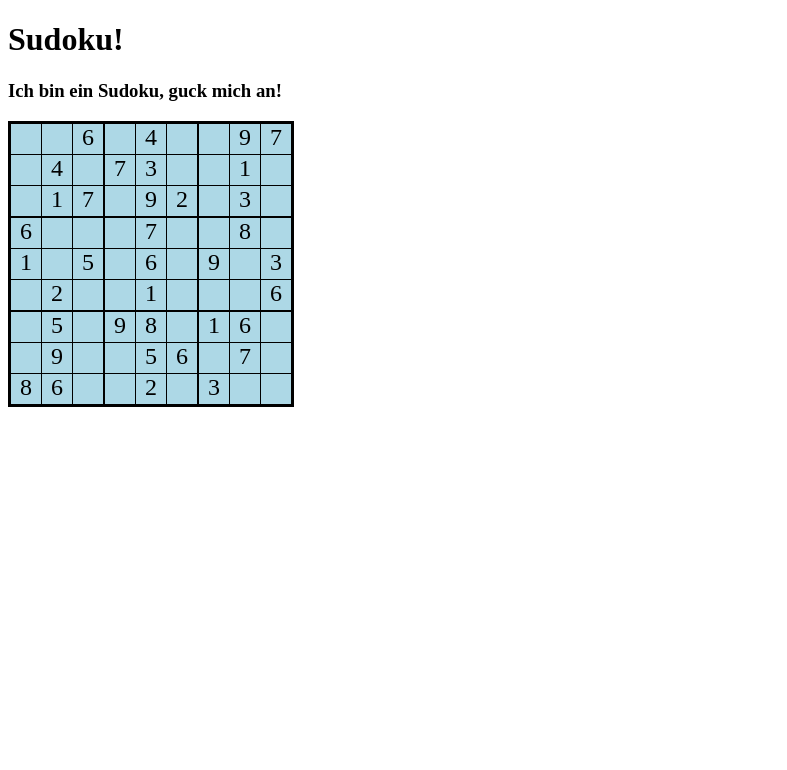
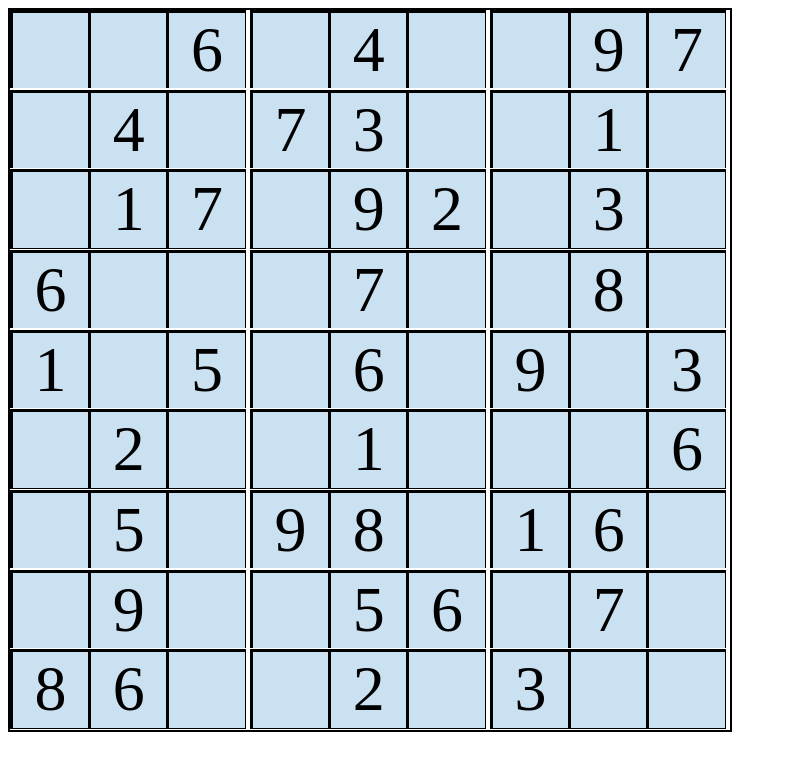
Before and after one commit to ElSenjor/sudoku-frontend, an Angular app: page / in a window 1280 px wide. Shown: the top 770 px of the page, without its empty margins (0-787 px from the left). Built offline with nearby package versions, Linux system fonts and the light colour scheme.

Commit message:
Grid size now relative to browser window size. Not yet pretty though

```diff
--- a/src/app/app.component.html
+++ b/src/app/app.component.html
@@ -1,5 +1,3 @@
-<h1>Sudoku!</h1>
-<h3>Ich bin ein Sudoku, guck mich an!</h3>
 
 <app-grid></app-grid>
 
--- a/src/app/box/box.component.css
+++ b/src/app/box/box.component.css
@@ -1,8 +1,8 @@
 .box {
     display: flex;
     flex-wrap: wrap;
-    width: 94px;
-    height: 94px;
+    width: 30vmin;
+    height: 30vmin;
     border: 0px;
     margin: 0px;
     padding: 0px;
--- a/src/app/cell/cell.component.css
+++ b/src/app/cell/cell.component.css
@@ -1,25 +1,14 @@
 .cell {
   flex-wrap: wrap;
-  width: 30px;
-  height: 30px;
-  background-color: lightblue;
-  border-left: solid 1px;
-  border-top: solid 1px;
+  width: 9.4vmin;
+  height: 9.4vmin;
+  background-color: rgb(201, 225, 240);
+  border-left: solid 0.45vmin;
+  border-top: solid 0.45vmin;
   margin: 0px;
   padding: 0px;
-  font-size: 24px;
+  font-size: 8vmin;
   text-align: center;
-}
-
-input {
-  width: 30px;
-  height: 30px;
-  font-size: 24px;
-  text-align: center;
-  border: 0px;
-  margin: 0px;
-  padding: 0px;
-  color: darkblue
 }
 
 .border-right {
--- a/src/app/cell/cell.component.html
+++ b/src/app/cell/cell.component.html
@@ -1,9 +1,9 @@
 <div
   class="cell"
-  [ngClass]="{ 'border-right': borderRight, 'border-bottom': borderBottom }"
+  [ngClass]="{'border-right': borderRight, 'border-bottom': borderBottom}"
   contenteditable="true"
 
 >
+  {{this.defaultValueEmptyIfZero(this.defaultValue)}}
 
-  {{this.defaultValueEmptyIfZero(this.defaultValue)}}
 </div>
--- a/src/app/cell/cell.component.ts
+++ b/src/app/cell/cell.component.ts
@@ -18,10 +18,10 @@ export class CellComponent {
   @Input()
   defaultValue: string = "0";
 
-  readOnly: boolean = false;
+  valIsZero: boolean = false;
 
   ngOnInit(){
-    this.readOnly = this.ValueUnequalToZero(this.defaultValue);
+    this.valIsZero = this.ValueEqualToZero(this.defaultValue);
   }
 
   // If the value is Zero, return an empty string
@@ -32,12 +32,13 @@ export class CellComponent {
     }
     return result;
   }
- ValueUnequalToZero(value: string){
-    let readOnly: boolean = false;
-    if(value != "0"){
-      readOnly = true;
+  // if the value is equal to zero, return true (boolean)
+  ValueEqualToZero(value: string){
+    let valIsZero: boolean = false;
+    if(value == "0"){
+      valIsZero = true;
     }
-    return readOnly;
+    return valIsZero;
   }
 
 }
--- a/src/app/grid/grid.component.css
+++ b/src/app/grid/grid.component.css
@@ -1,8 +1,8 @@
 .grid {
     display: flex;
     flex-wrap: wrap;
-    width: 282px;
-    height: 282px;
+    width: 90vmin;
+    height: 90vmin;
     border: solid 2px;
     margin: 0px;
     padding: 0px;
```
